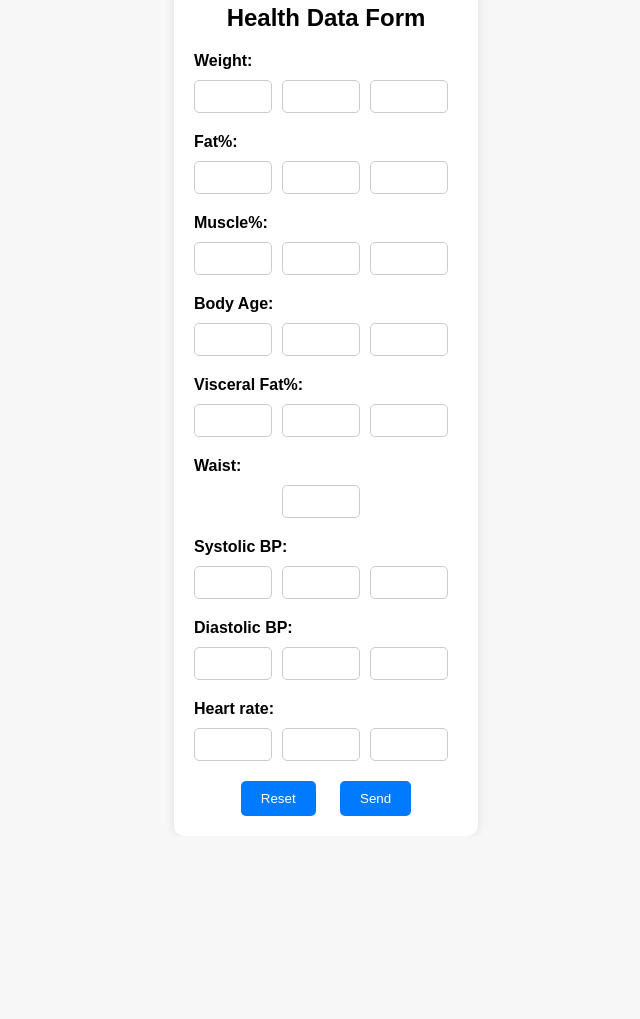
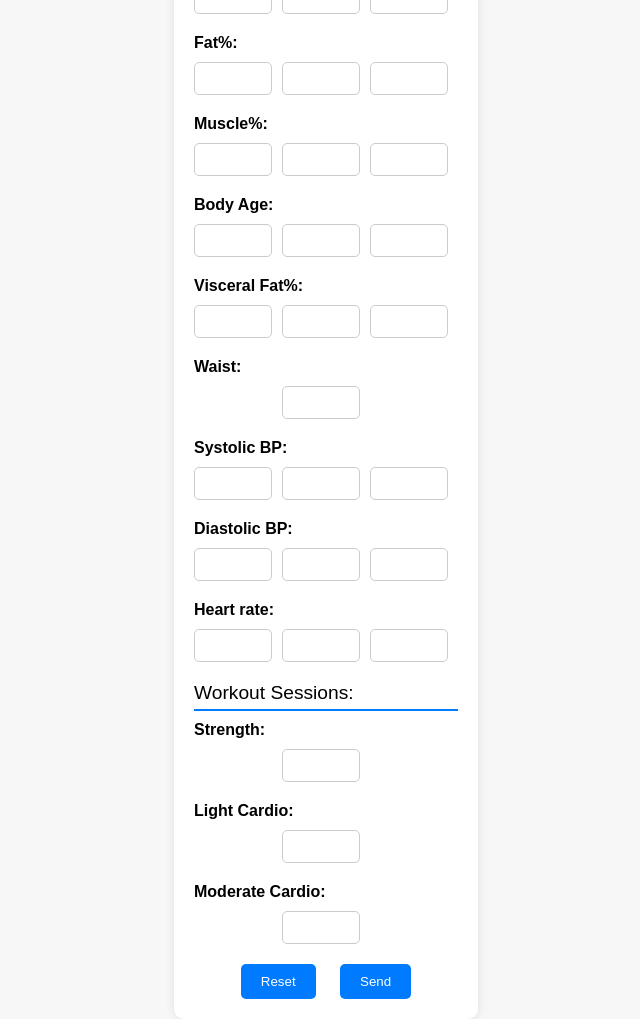
Before and after one commit to mfsuzigan/fitness_data_integrator, a Flask app: page / in a window 1280 px wide. Shown: the whole page, without its empty margins (314-954 px from the left). Before the commit the page ends 816 px from the top, so only its background shows below. Run offline with Flask 3, Linux system fonts and the light colour scheme.

Commit message:
WIP adding missing fields

```diff
--- a/templates/index.html
+++ b/templates/index.html
@@ -83,12 +83,25 @@
             z-index: 999;
             display: none;
         }
+
+        .section-title {
+            font-size: 1.2em;
+            margin-top: 20px;
+            margin-bottom: 10px;
+            text-align: left;
+            border-bottom: 2px solid #007bff;
+            padding-bottom: 5px;
+        }
     </style>
 </head>
 <body>
 <div class="container">
     <h2>Health Data Form</h2>
     <form id="healthForm">
+        <div class="subtitle">Date:</div>
+        <div class="form-group" aria-label="Date:">
+            <input type="date" id="date" name="date" required>
+        </div>
         <div class="subtitle">Weight:</div>
         <div class="form-group" aria-label="Weight:">
             <input type="text" id="weight1" name="weight1" required maxlength="4">
@@ -141,6 +154,21 @@
             <input type="text" id="heart_rate2" name="heart_rate2" required maxlength="4">
             <input type="text" id="heart_rate3" name="heart_rate3" required maxlength="4">
         </div>
+
+        <div class="section-title">Workout Sessions:</div>
+        <div class="subtitle">Strength:</div>
+        <div class="form-group" aria-label="Strength:">
+            <input type="text" id="strength" name="strength" required maxlength="4">
+        </div>
+        <div class="subtitle">Light Cardio:</div>
+        <div class="form-group" aria-label="Light Cardio:">
+            <input type="text" id="light_cardio" name="light_cardio" required maxlength="4">
+        </div>
+        <div class="subtitle">Moderate Cardio:</div>
+        <div class="form-group" aria-label="Moderate Cardio:">
+            <input type="text" id="moderate_cardio" name="moderate_cardio" required maxlength="4">
+        </div>
+
         <div class="btn-group">
             <button type="reset" class="btn">Reset</button>
             <button type="button" class="btn" onclick="sendFormData()">Send</button>
```
